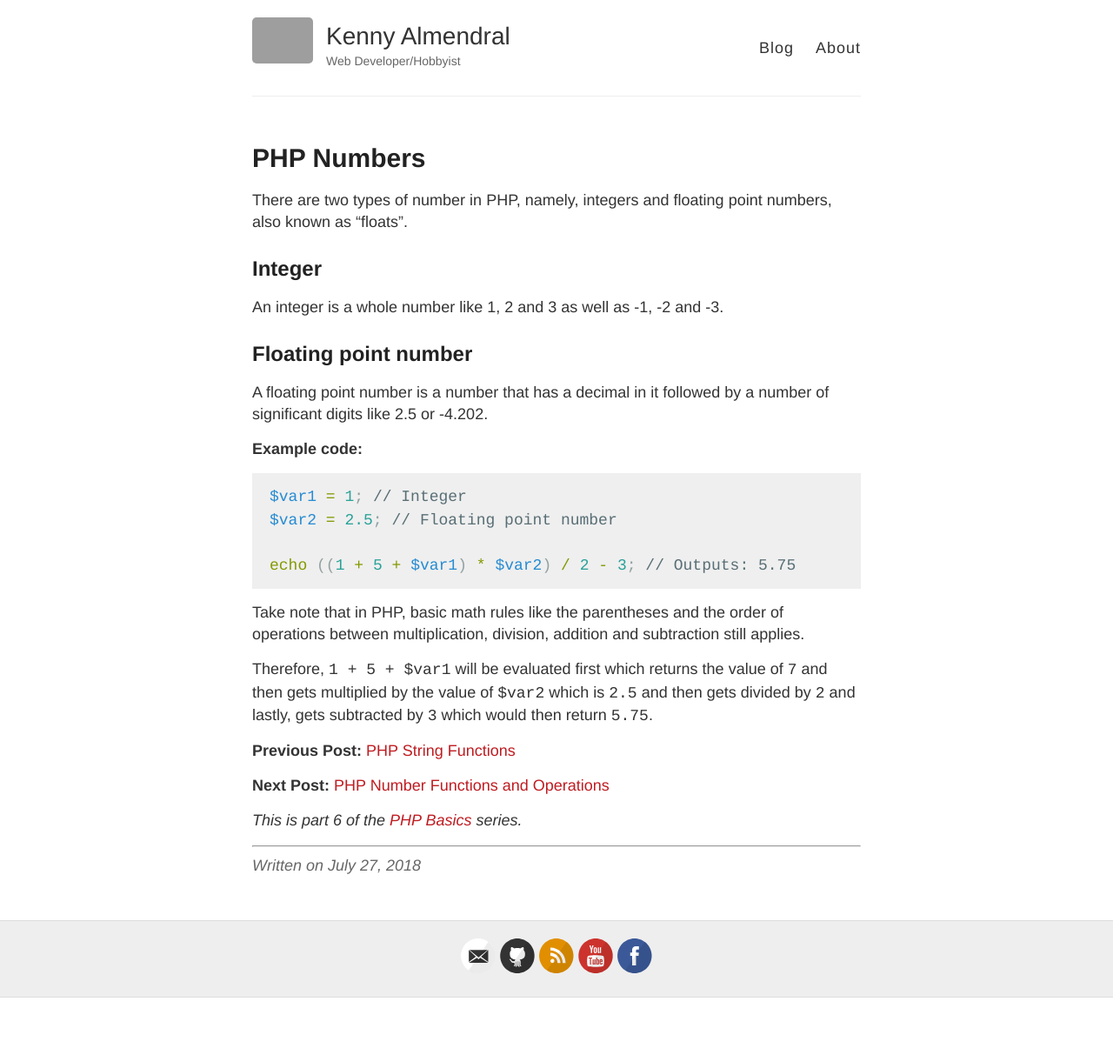
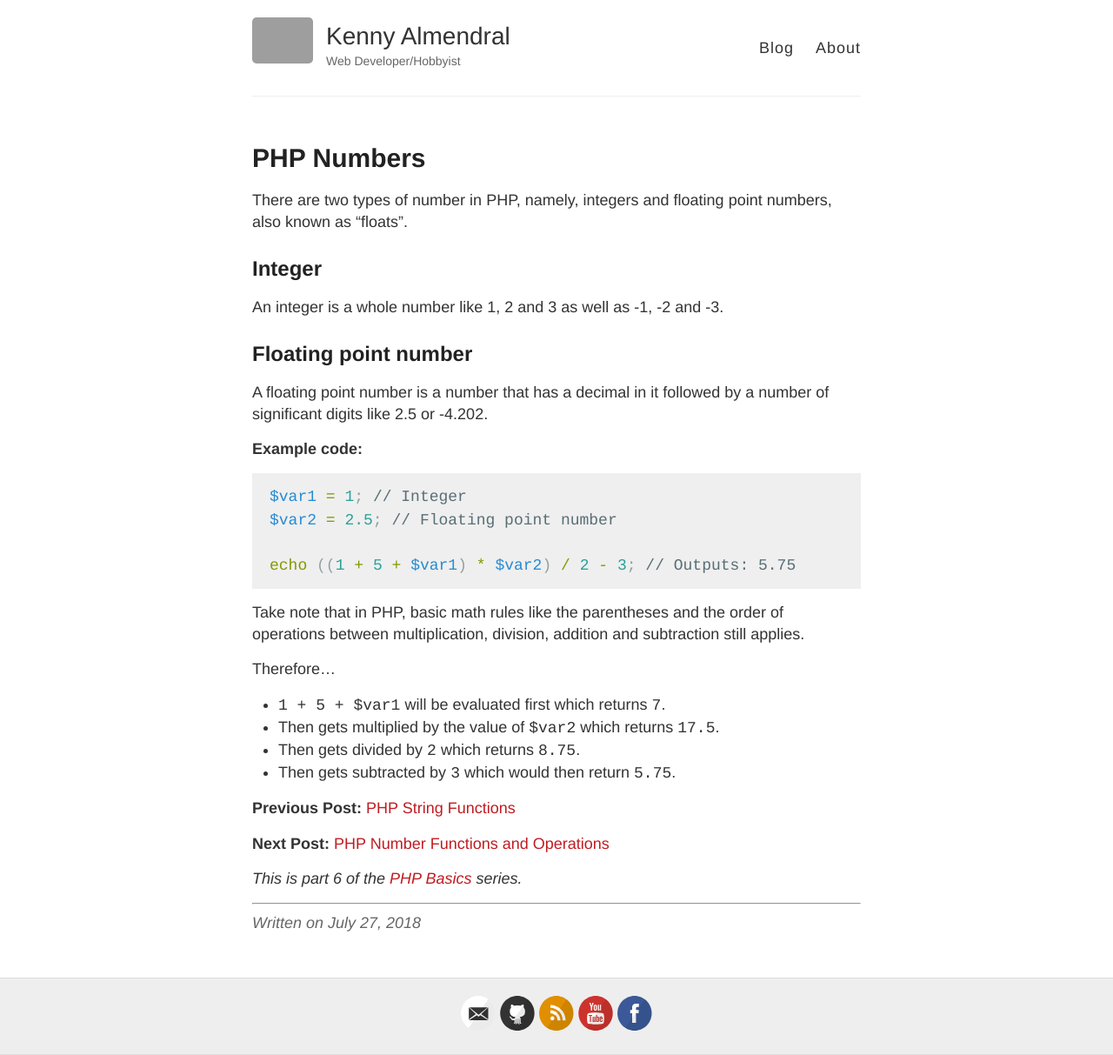
Before and after one commit to kennyalmendral/kennyalmendral.github.io, a Jekyll site: the page built from _posts/2018-07-27-php-numbers.md, in a window 1280 px wide. Shown: the whole page at 87% size. Built offline with Jekyll 4.4.1, drawn with Linux system fonts in a browser that asks for light colours; before the commit the page ends 1147 px from its top, so only the background shows below that; grey boxes are pictures that could not be loaded.

Commit message:
Update 2018-07-27-php-numbers.md

```diff
--- a/_posts/2018-07-27-php-numbers.md
+++ b/_posts/2018-07-27-php-numbers.md
@@ -24,7 +24,12 @@ echo ((1 + 5 + $var1) * $var2) / 2 - 3; // Outputs: 5.75
 
 Take note that in PHP, basic math rules like the parentheses and the order of operations between multiplication, division, addition and subtraction still applies.
 
-Therefore, `1 + 5 + $var1` will be evaluated first which returns the value of `7` and then gets multiplied by the value of `$var2` which is `2.5` and then gets divided by `2` and lastly, gets subtracted by `3` which would then return `5.75`.
+Therefore...
+
++ `1 + 5 + $var1` will be evaluated first which returns `7`.
++ Then gets multiplied by the value of `$var2` which returns `17.5`.
++ Then gets divided by `2` which returns `8.75`.
++ Then gets subtracted by `3` which would then return `5.75`.
 
 **Previous Post:** [PHP String Functions](https://kennyalmendral.github.io/php-string-functions/)
 
```
